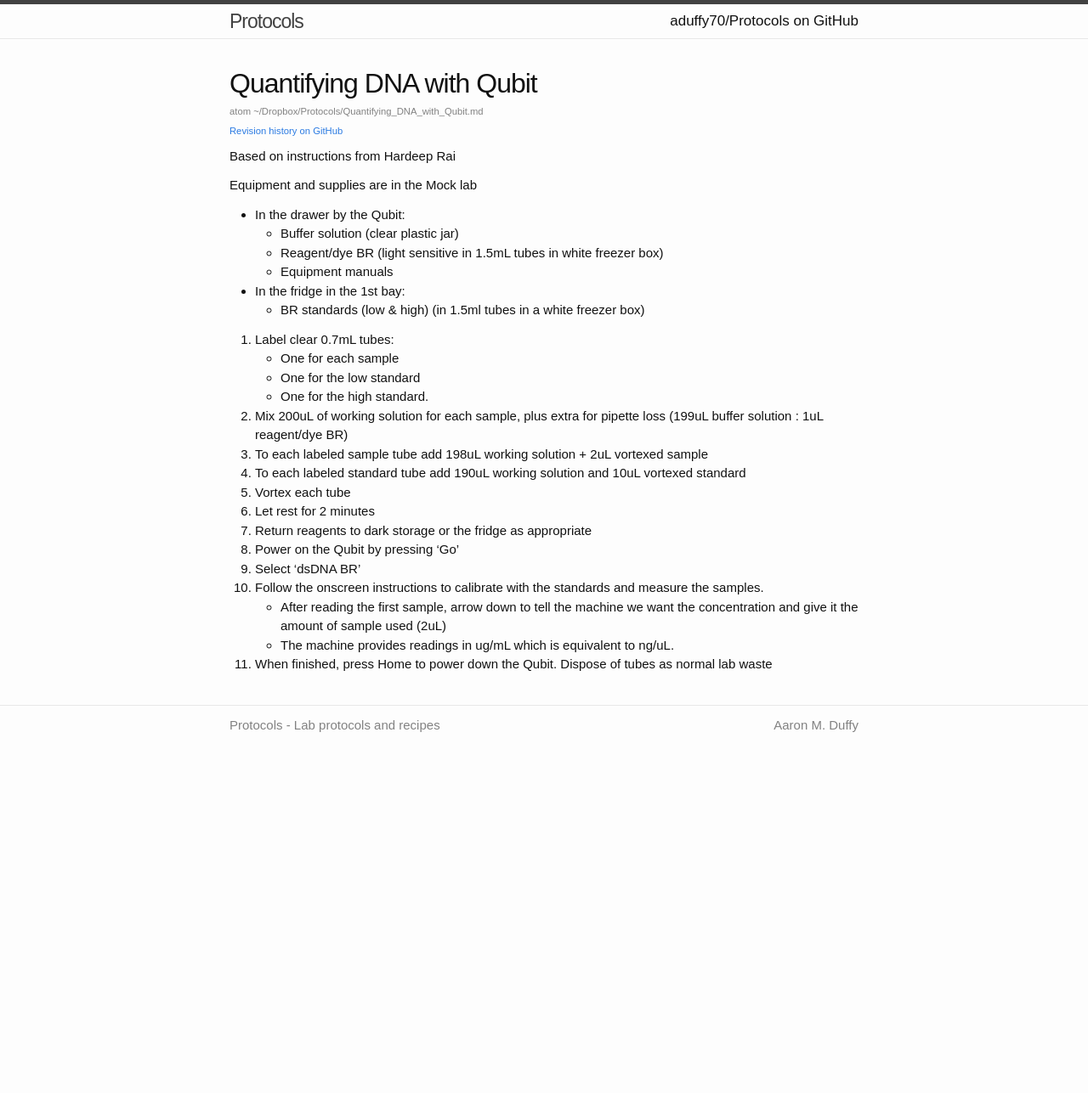
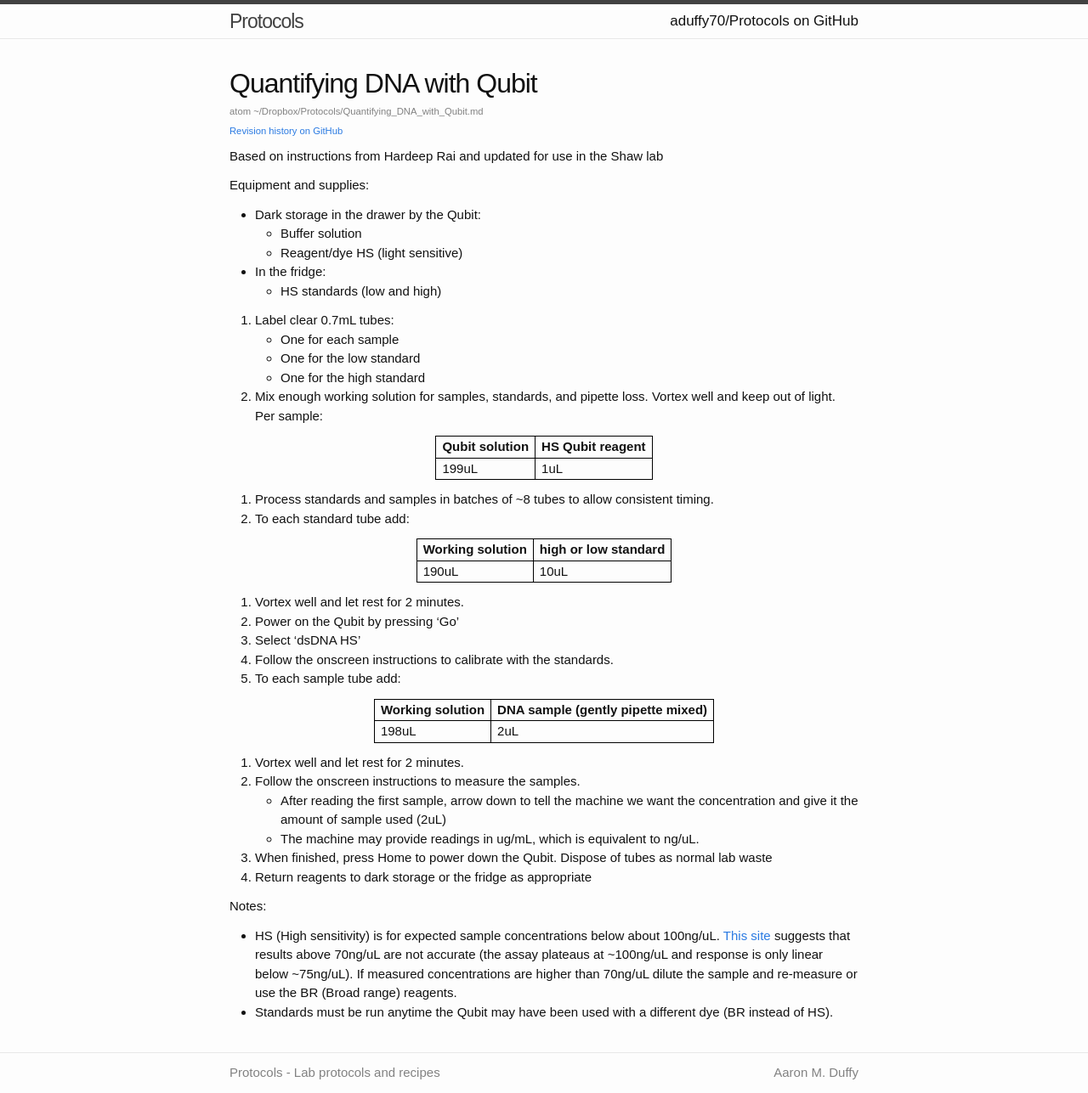
Before and after one commit to aduffy70/Protocols, a Jekyll site: the page built from Quantifying_DNA_with_Qubit.md, in a window 1280 px wide. Shown: the whole page at 85% size. Built offline with Jekyll 4.4.1, drawn with Linux system fonts in a browser that asks for light colours; some web fonts are replaced; before the commit the page ends 900 px from its top, so only the background shows below that.

Commit message:
Updated for use in the Shaw Lab. Added notes about sensitivity range. Put mixture amounts in tables rather than text so they are easier to find.

```diff
--- a/Quantifying_DNA_with_Qubit.md
+++ b/Quantifying_DNA_with_Qubit.md
@@ -4,30 +4,52 @@ title: Quantifying DNA with Qubit
 categories: protocol
 ---
 
-Based on instructions from Hardeep Rai
+Based on instructions from Hardeep Rai and updated for use in the Shaw lab
 
-Equipment and supplies are in the Mock lab
-  * In the drawer by the Qubit:
-    * Buffer solution (clear plastic jar)
-    * Reagent/dye BR (light sensitive in 1.5mL tubes  in white freezer box)
-    * Equipment manuals
-  * In the fridge in the 1st bay:
-    * BR standards (low & high) (in 1.5ml tubes in a white freezer box)
+Equipment and supplies:
+  * Dark storage in the drawer by the Qubit:
+    * Buffer solution
+    * Reagent/dye HS (light sensitive)
+  * In the fridge:
+    * HS standards (low and high)
 
 
 1. Label clear 0.7mL tubes:
     * One for each sample
     * One for the low standard
-    * One for the high standard.
-1. Mix 200uL of working solution for each sample, plus extra for pipette loss (199uL buffer solution : 1uL reagent/dye BR)
-1. To each labeled sample tube add 198uL working solution + 2uL vortexed sample
-1. To each labeled standard tube add 190uL working solution and 10uL vortexed standard
-1. Vortex each tube
-1. Let rest for 2 minutes
+    * One for the high standard
+1. Mix enough working solution for samples, standards, and pipette loss. Vortex well and keep out of light. Per sample:
+
+| Qubit solution | HS Qubit reagent |
+| -------------- | ---------------- |
+| 199uL | 1uL |
+
+1. Process standards and samples in batches of ~8 tubes to allow consistent timing.
+1. To each standard tube add:
+
+| Working solution | high or low standard |
+| ---------------- | -------------------- |
+| 190uL | 10uL |
+
+1. Vortex well and let rest for 2 minutes.
+1. Power on the Qubit by pressing ‘Go’
+1. Select ‘dsDNA HS’
+1. Follow the onscreen instructions to calibrate with the standards.
+1. To each sample tube add:
+
+| Working solution | DNA sample (gently pipette mixed) |
+| ---------------- | --------------------------------- |
+| 198uL | 2uL |
+
+1. Vortex well and let rest for 2 minutes.
+1. Follow the onscreen instructions to measure the samples.
+    * After reading the first sample, arrow down to tell the machine we want the concentration and give it the amount of sample used (2uL)
+    * The machine may provide readings in ug/mL, which is equivalent to ng/uL.
+1. When finished, press Home to power down the Qubit. Dispose of tubes as normal lab waste
 1. Return reagents to dark storage or the fridge as appropriate
-1. Power on the Qubit by pressing ‘Go’
-1. Select ‘dsDNA BR’
-1. Follow the onscreen instructions to calibrate with the standards and measure the samples.
-    * After reading the first sample, arrow down to tell the machine we want the concentration and give it the amount of sample used (2uL)
-    * The machine provides readings in ug/mL which is equivalent to ng/uL.
-1. When finished, press Home to power down the Qubit. Dispose of tubes as normal lab waste
+
+Notes:
+  * HS (High sensitivity) is for expected sample concentrations below about 100ng/uL. [This site][1] suggests that results above 70ng/uL are not accurate (the assay plateaus at ~100ng/uL and response is only linear below ~75ng/uL). If measured concentrations are higher than 70ng/uL dilute the sample and re-measure or use the BR (Broad range) reagents.
+  * Standards must be run anytime the Qubit may have been used with a different dye (BR instead of HS).
+
+[1]: http://www.epigenomes.ca/protocols-and-standards/quantifying-dna-samples-using-the-qubit-fluorometer-libpr-0030-ver-11.pdf
```
